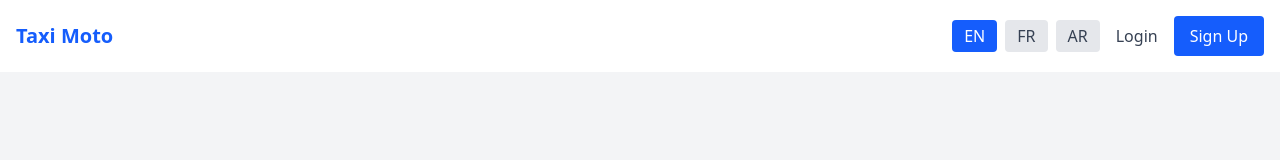
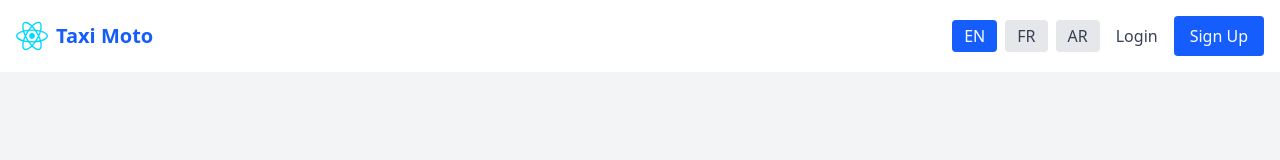
Before and after one commit to mdouaour/taxi-moto, a React (Vite) app: page /login in a window 1280 px wide. Shown: the top 160 px of the page. Built offline with nearby package versions, Linux system fonts and the light colour scheme; no server answers.

Commit message:
feat: Add app logo to NavBar for enhanced branding

```diff
--- a/src/components/NavBar.jsx
+++ b/src/components/NavBar.jsx
@@ -3,6 +3,7 @@ import { Link, useNavigate } from 'react-router-dom';
 import { supabase } from '../supabaseClient';
 import LanguageSwitcher from './LanguageSwitcher';
 import { useState, useEffect } from 'react';
+import reactLogo from '../assets/react.svg';
 
 export default function NavBar() {
   const { t } = useTranslation();
@@ -30,7 +31,10 @@ export default function NavBar() {
 
   return (
     <nav className="bg-white shadow-md p-4 flex justify-between items-center">
-      <Link to="/" className="text-xl font-bold text-blue-600">{t('appName')}</Link>
+      <Link to="/" className="flex items-center space-x-2">
+        <img src={reactLogo} className="logo react w-8 h-8" alt="React logo" />
+        <span className="text-xl font-bold text-blue-600">{t('appName')}</span>
+      </Link>
       <div className="flex items-center space-x-4">
         <LanguageSwitcher />
         {session ? (
```
